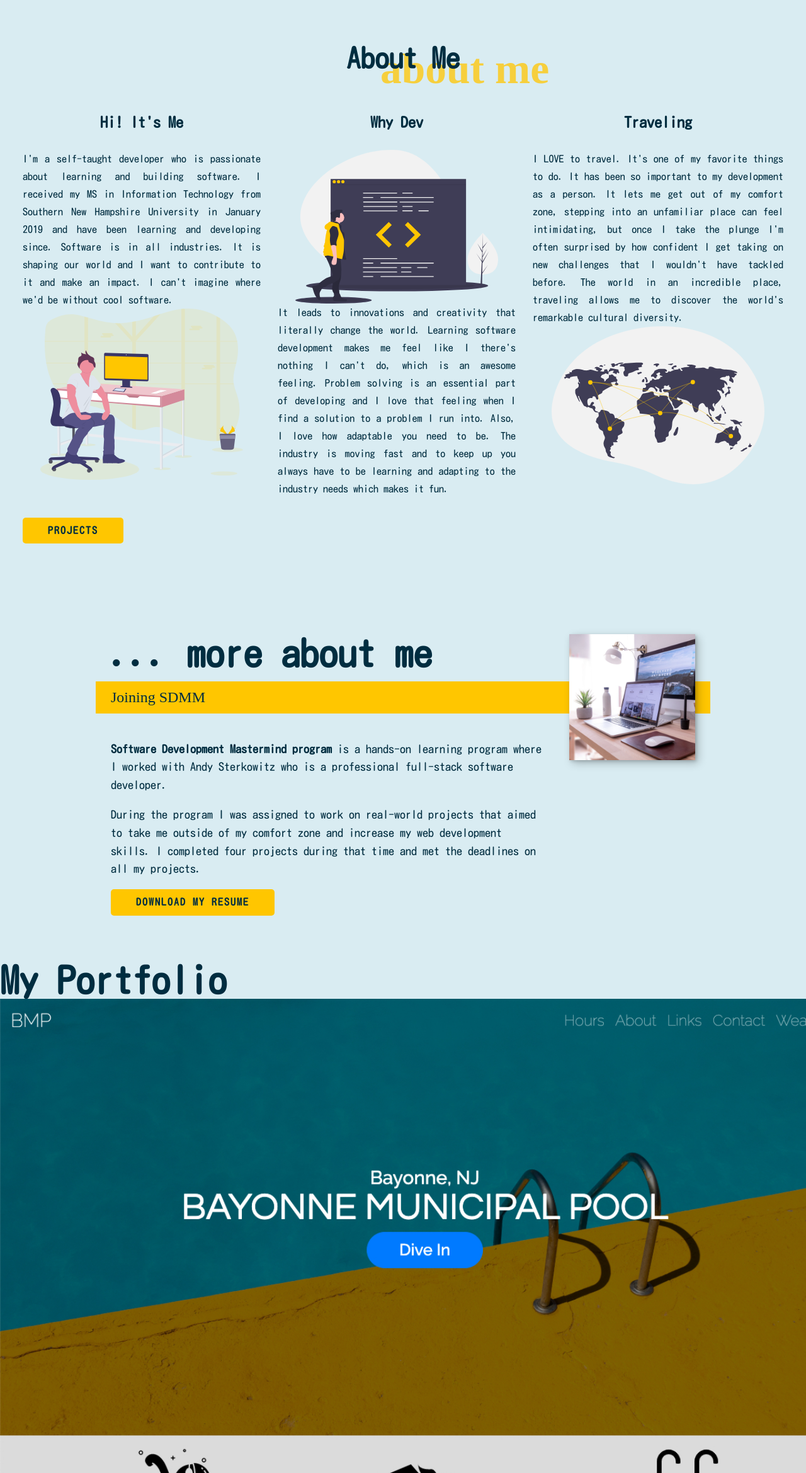
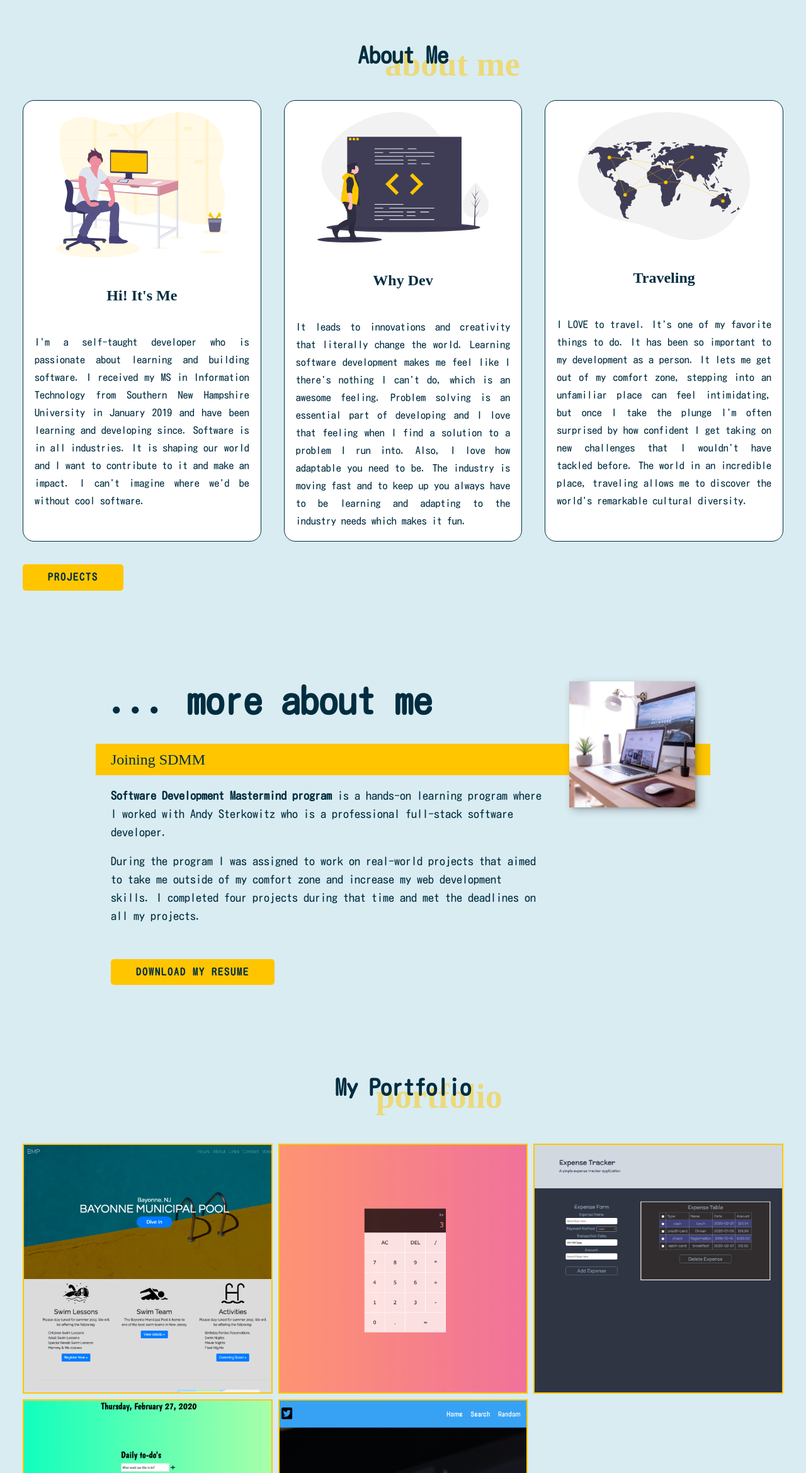
Before and after one commit to shrki416/v2, a Gatsby site: page / in a window 1280 px wide. Shown: the part 461-2800 px from the top of the page at 63% size. Built offline with nearby package versions, Linux system fonts and the light colour scheme; Gatsby itself is replaced by a stand-in of ours; a web font is replaced by a local one.

Commit message:
Style Portfolio Section

```diff
--- a/src/components/about.js
+++ b/src/components/about.js
@@ -11,7 +11,6 @@
 const AboutWrapper = styled.section`
   color: var(--clr-dark);
   margin: 0 auto;
-  // background: #fff;
 
   p {
     font-size: 3rem;
@@ -22,7 +21,7 @@
   h2 {
     text-align: center;
     margin-bottom: 1.5em;
-    font-size: 2.5em;
+    font-size: 2em;
   }
 
   span {
@@ -34,7 +33,7 @@
     content: "about me";
     font-size: 1.5em;
     position: absolute;
-    color: rgba(255, 198, 0, 0.75);
+    color: rgba(255, 198, 0, 0.5);
     z-index: -1;
     white-space: nowrap;
     left: 30%;
@@ -58,7 +57,6 @@
 
   img {
     box-shadow: var(--bs);
-    margin-bottom: 2em;
 
     @media (min-width: 600px) {
       grid-area: img;
@@ -76,12 +74,11 @@
 `
 
 const AboutMeSectionSubTitle = styled.p`
-  margin: 0;
+  margin-bottom: 0;
   font-size: var(--fs-h3);
   background: var(--clr-accent);
   padding: 0.25em 1em;
   font-family: var(--ff-secondary);
-  margin-bottom: 1em;
 
   @media (min-width: 600px) {
     grid-column: 1 / -1;
@@ -98,14 +95,28 @@
   @media (min-width: 600px) {
     grid-area: text;
   }
+  margin-bottom: 2em;
 `
+
 const Container = styled.div`
   display: grid;
-  grid-template-columns: repeat(2, auto);
-  grid-gap: 2.5em;
+  grid-template-columns: repeat(auto-fit, minmax(250px, 1fr));
+  grid-gap: 2em;
+
+  div {
+    border: 1px solid var(--clr-dark);
+    background: #fff;
+    color: var(--clr-dark);
+    padding: 1em;
+    border-radius: 1em;
+    margin-bottom: 2em;
+  }
 
   img {
-    width: 100%;
+    width: 80%;
+    display: block;
+    margin-left: auto;
+    margin-right: auto;
   }
 
   p {
@@ -115,33 +126,9 @@
   }
 
   h3 {
+    font-family: var(--ff-secondary);
     text-align: center;
-    margin-bottom: 2rem;
-  }
-
-  // div:nth-of-type(3) {
-  //   background: white;
-  // }
-
-  @media (min-width: 1000px) {
-    img {
-      width: 85%;
-      display: block;
-      margin-left: auto;
-      margin-right: auto;
-    }
-  }
-
-  @media (min-width: 800px) {
-    display: grid;
-    grid-template-columns: repeat(1, auto);
-  }
-
-  @media (min-width: 600px) {
-    display: grid;
-    grid-template-columns: repeat(3, auto);
-    grid-gap: 1.5em;
-    margin-bottom: 2rem;
+    margin: 2em auto;
   }
 `
 
@@ -155,6 +142,7 @@
 
         <Container>
           <div>
+            <img src={aboutMe} alt="aboutMe" />
             <h3>Hi! It's Me</h3>
             <p>
               I'm a self-taught developer who is passionate about learning and
@@ -164,12 +152,11 @@
               is shaping our world and I want to contribute to it and make an
               impact. I can't imagine where we'd be without cool software.
             </p>
-            <img src={aboutMe} alt="aboutMe" />
           </div>
 
           <div>
+            <img src={code} alt="code" />
             <h3>Why Dev</h3>
-            <img src={code} alt="code" />
             <p>
               It leads to innovations and creativity that literally change the
               world. Learning software development makes me feel like I there's
@@ -183,6 +170,7 @@
           </div>
 
           <div>
+            <img src={world} alt="world-map" />
             <h3>Traveling</h3>
             <p>
               I LOVE to travel. It's one of my favorite things to do. It has
@@ -193,7 +181,6 @@
               tackled before. The world in an incredible place, traveling allows
               me to discover the world's remarkable cultural diversity.
             </p>
-            <img src={world} alt="world-map" />
           </div>
         </Container>
         <Link to={"/"} className="btn">
--- a/src/components/introduction.js
+++ b/src/components/introduction.js
@@ -22,6 +22,7 @@
       min-width: 250px;
       position: relative;
       z-index: 2;
+      border-radius: 1em;
     }
   }
 `
--- a/src/components/portfolio.js
+++ b/src/components/portfolio.js
@@ -1,10 +1,49 @@
 import React from "react"
 import { graphql, Link, StaticQuery } from "gatsby"
 import Img from "gatsby-image"
+import styled from "styled-components"
+
+const PortfolioSection = styled.section`
+  text-align: center;
+
+  h2 {
+    text-align: center;
+    margin-bottom: 2em;
+    font-size: 2em;
+  }
+
+  span {
+    position: relative;
+  }
+
+  span:before {
+    font-family: var(--ff-secondary);
+    content: "portfolio";
+    font-size: 1.5em;
+    position: absolute;
+    color: rgba(255, 198, 0, 0.5);
+    z-index: -1;
+    white-space: nowrap;
+    left: 30%;
+    top: 15%;
+  }
+`
+const Projects = styled.div`
+  display: grid;
+  grid-template-columns: repeat(auto-fit, minmax(300px, 1fr));
+  grid-gap: 0.5em;
+
+  img {
+    border: 2px solid var(--clr-accent);
+  }
+`
 
 const Portfolio = () => (
-  <>
-    <h2>My Portfolio</h2>
+  <PortfolioSection>
+    <h2>
+      <span>My Portfolio</span>
+    </h2>
+    <Projects>
       <StaticQuery
         query={query}
         render={({ allMarkdownRemark }) =>
@@ -20,7 +59,8 @@
           ))
         }
       />
-  </>
+    </Projects>
+  </PortfolioSection>
 )
 
 export const query = graphql`
```
Also changed, not shown: src/pages/404.js (+11 -2 lines). Lines whose indentation alone changed are shown as unchanged.
